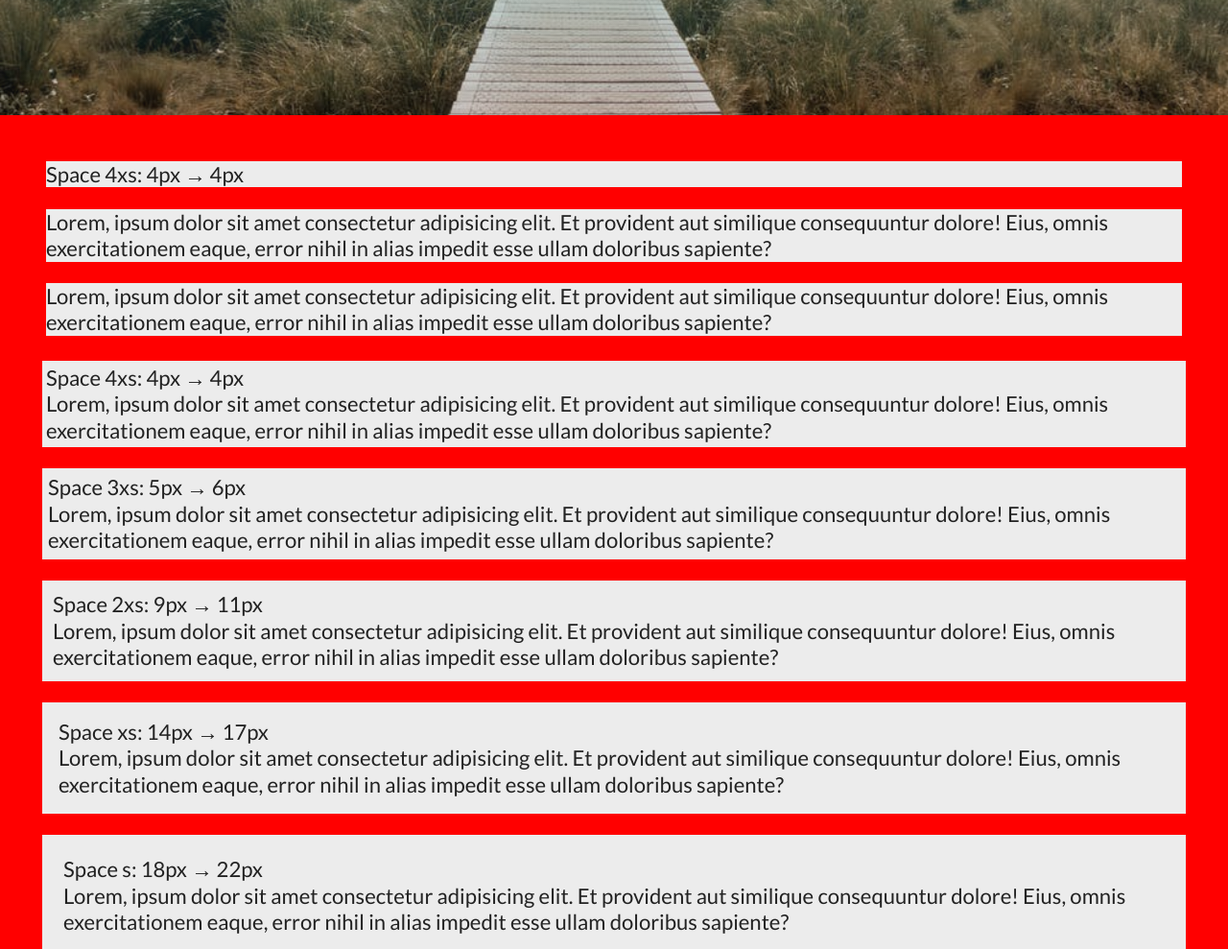
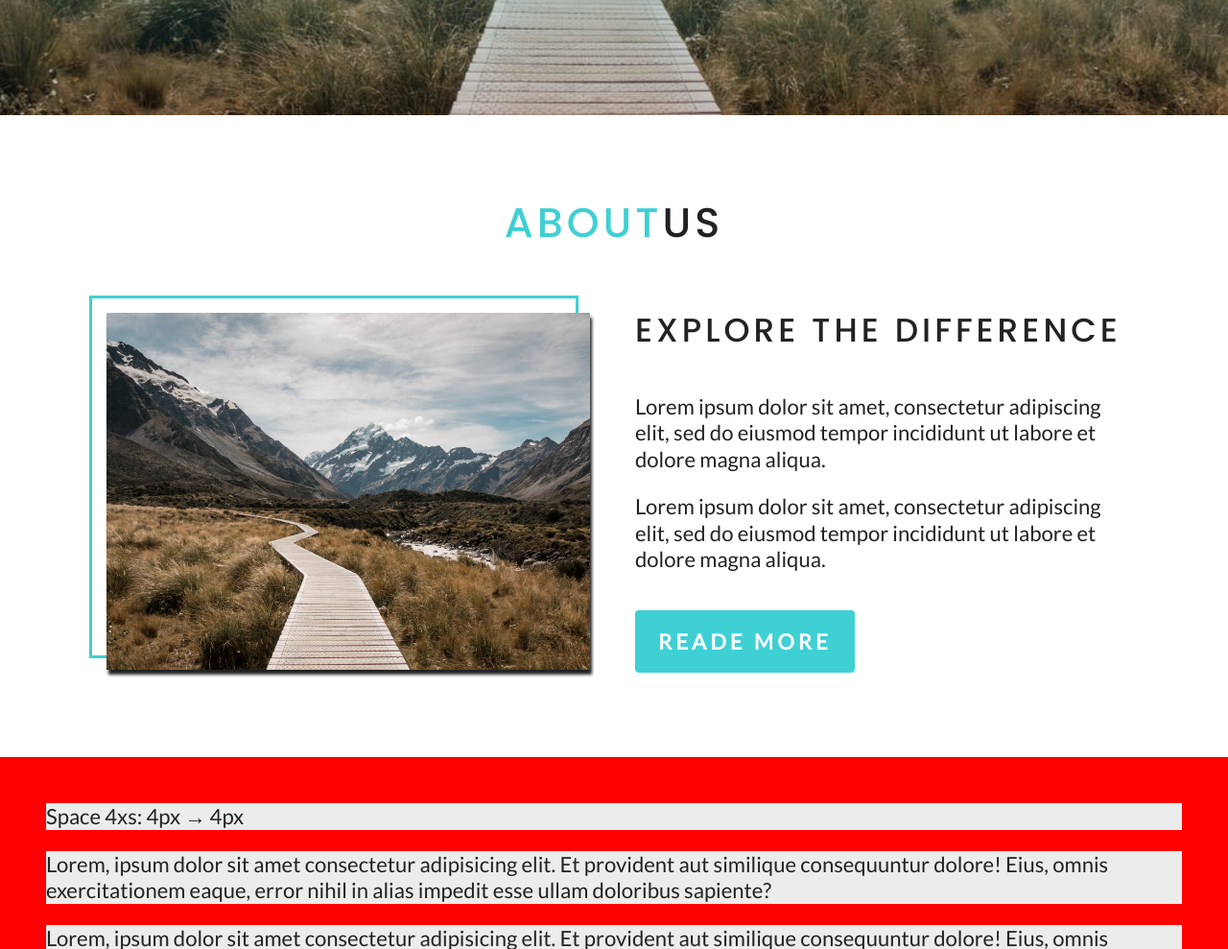
Before and after one commit to Pataco80/backroads-styled-components, a Gatsby site: page / in a window 1280 px wide. Shown: the part 680-1669 px from the top of the page at 96% size. Built offline with nearby package versions, Linux system fonts and the light colour scheme; Gatsby itself is replaced by a stand-in of ours.

Commit message:
Add about indexPage Section

```diff
--- /dev/null
+++ b/src/components/About/About.js
@@ -0,0 +1,34 @@
+import React from "react"
+import { Section } from "../SectionStyled"
+import Title from "../Title"
+import * as S from "./AboutStyled"
+import { StaticImage } from "gatsby-plugin-image"
+import { GatsbyButtonLink } from "../ButtonsStyled"
+const About = () => {
+  return (
+    <S.AboutWrapper>
+      <Title tag="h3">
+        About<i>Us</i>
+      </Title>
+      <S.Article>
+        <S.ImageContainer>
+          <StaticImage src="../../images/defaultBcg.jpeg" alt="Image" />
+        </S.ImageContainer>
+        <Title tag="h4" className="black" title="Explore the difference" />
+        <p>
+          Lorem ipsum dolor sit amet, consectetur adipiscing elit, sed do
+          eiusmod tempor incididunt ut labore et dolore magna aliqua.
+        </p>
+        <p>
+          Lorem ipsum dolor sit amet, consectetur adipiscing elit, sed do
+          eiusmod tempor incididunt ut labore et dolore magna aliqua.
+        </p>
+        <GatsbyButtonLink blue to="#">
+          Reade More
+        </GatsbyButtonLink>
+      </S.Article>
+    </S.AboutWrapper>
+  )
+}
+
+export default About
--- /dev/null
+++ b/src/components/About/AboutStyled.js
@@ -0,0 +1,51 @@
+import styled from "styled-components"
+import { Section, SectionCenter } from "../SectionStyled"
+import {
+  media,
+  setBorder,
+  setShadow,
+  spaceScale,
+} from "../../styles/utilsStyled"
+import { setColor } from "../../styles/colors"
+
+export const AboutWrapper = styled(SectionCenter)`
+  display: grid;
+  justify-items: center;
+  padding: ${spaceScale.spaceMup2xl};
+
+  h3 {
+    margin-bottom: ${spaceScale.spaceXl};
+  }
+`
+
+export const Article = styled.article`
+  display: grid;
+  grid-column-gap: ${spaceScale.spaceL};
+  justify-items: start;
+
+  ${media.greaterThan("tablet")`
+    grid-template-columns:1fr 1fr;
+  `}
+
+  a {
+    margin-top: ${spaceScale.spaceXs};
+  }
+`
+export const ImageContainer = styled.i`
+  ${media.greaterThan("tablet")`
+    grid-row: 1/5;
+    display: grid;
+    border: ${setBorder({ size: 3, color: `${setColor.mainBlue}` })};
+    transform: translate(-15px, -15px);
+  `}
+
+  .gatsby-image-wrapper {
+    margin-bottom: ${spaceScale.spaceL};
+    box-shadow: ${setShadow("light")};
+
+    ${media.greaterThan("tablet")`
+      transform: translate(15px, 15px);
+      margin-bottom:0;
+    `}
+  }
+`
--- a/src/components/ButtonsStyled.js
+++ b/src/components/ButtonsStyled.js
@@ -86,9 +86,9 @@ const ButtonStyles = css`
     ${({ blue, white, blueOutline }) =>
       (blue || white || blueOutline) &&
       `
-      color: ${setColor.mainWhite};
-      border: ${setBorder({ color: `${setColor.darkBlue}` })};
-      background: ${setColor.darkBlue};
+      color: ${setColor.mainBlue};
+      border: ${setBorder({ color: `${setColor.mainblue}` })};
+      background: ${setColor.mainWhite};
     `}
 
     ${({ whiteOutline }) =>
--- /dev/null
+++ b/src/components/Title.js
@@ -0,0 +1,22 @@
+import React from "react"
+import styled from "styled-components"
+import { setColor } from "../styles/colors"
+
+const Title = props => {
+  const { tag: Tag, title, className, children } = props
+  return <Tag className={className}>{title || children}</Tag>
+}
+
+export default styled(Title)`
+  margin: ${props => (props.margin ? props.margin : null)};
+
+  i,
+  &.black {
+    color: ${setColor.mainBlack};
+  }
+  ${({ notUpercase }) =>
+    notUpercase &&
+    `
+    text-transform:none;
+  `}
+`
--- a/src/pages/index.js
+++ b/src/pages/index.js
@@ -4,6 +4,7 @@ import { graphql } from "gatsby"
 
 // Components
 import Hero from "../components/Hero/Hero"
+import About from "../components/About/About"
 // GraphQl Queries
 export const query = graphql`
   {
@@ -24,6 +25,7 @@ const IndexPage = ({ data }) => {
   return (
     <>
       <Hero home title="Welcome" imgPath={bcgImage} altBcgImage={altImg} />
+      <About />
       <section className="red">
         <div className="space4xs">
           <p>Space 4xs: 4px → 4px</p>
--- a/src/styles/typography.js
+++ b/src/styles/typography.js
@@ -67,6 +67,7 @@ const globalTypography = css`
     color: ${setColor.mainBlue};
     font-family: ${fontFamilly.titleFont || fontFamilly.defaultFonts};
     ${setLetterSpacing()};
+    text-transform: uppercase;
   }
 
   h1,
--- a/src/styles/utilsStyled.js
+++ b/src/styles/utilsStyled.js
@@ -224,7 +224,7 @@ export const setShadow = (
   } = {}
 ) => {
   if (style === "light") {
-    return `${inset} 0 2px 8px ${rgba(setColor.mainBlack, 30)};`
+    return `${inset} 2px 5px 3px 0px ${rgba(setColor.mainBlack, 50)};`
   }
   if (style === "medium") {
     return `${inset} 0 3px 12px ${rgba(setColor.mainBlack, 50)};`
```
